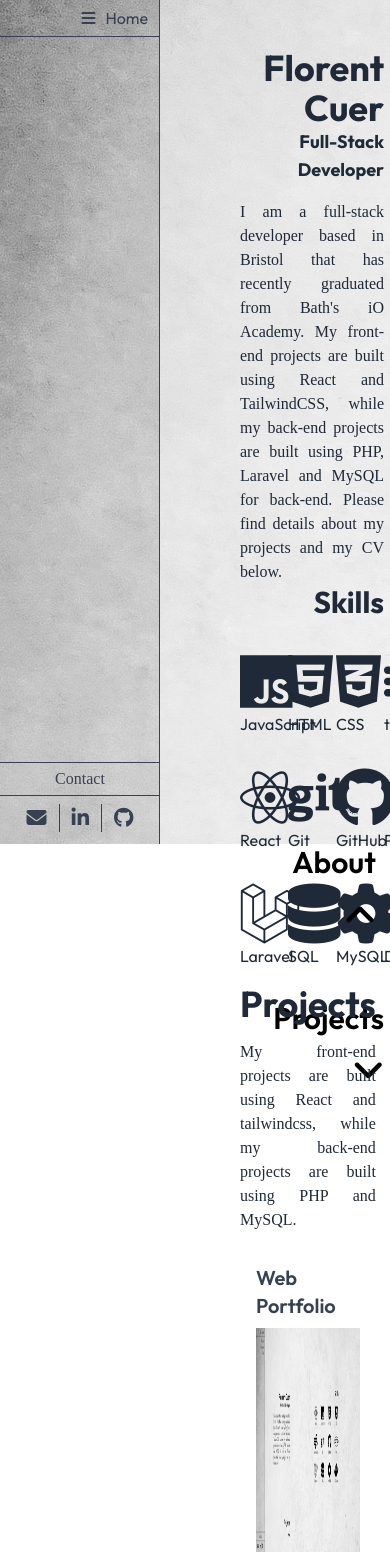
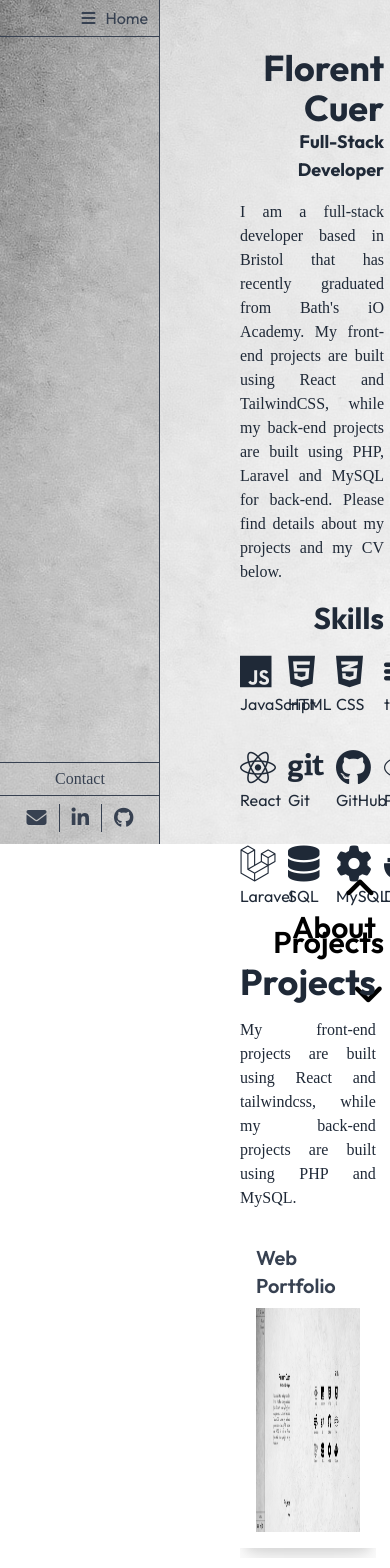
Before and after one commit to FloCRC/my-portfolio, a React (Vite) app: page / in a window 390 px wide. Shown: the top 1568 px of the page. Built offline with nearby package versions, Linux system fonts and the light colour scheme; a web font is replaced by a local one.

Commit message:
editted some responsive design on projects page

```diff
--- a/src/components/ProjectsGrid/index.jsx
+++ b/src/components/ProjectsGrid/index.jsx
@@ -2,7 +2,7 @@ export default function ProjectsGrid({ projects }) {
 
     return (
         <>
-            <div className="z-50 grid grid-cols-[repeat(auto-fill,minmax(425px,1fr))] gap-5 overflow-scroll w-full h-[660px] justify-items-center text-grey lg:grid-cols-1 lg:mt-4">
+            <div className="z-50 grid grid-cols-[repeat(auto-fill,minmax(425px,1fr))] gap-5 overflow-scroll w-full h-[660px] justify-items-center text-grey lg:grid-cols-1 lg:h-[330px]">
                 {projects.map(project =>
                     <a href={project.link}>
                         <div className="flex justify-center p-4 shadow-xl hover:shadow-inner">
--- a/src/components/Skills/index.jsx
+++ b/src/components/Skills/index.jsx
@@ -4,19 +4,19 @@ export default function Skills() {
         <>
             <div href="#home" className="text-grey2">
                 <h2 className="text-right font-bold text-3xl font-['Outfit']">Skills</h2>
-                <div className="grid grid-cols-4 gap-y-8 gap-x-12 py-8 text-center">
-                    <p className="font-['Outfit']"><i className="fa-brands fa-js text-6xl"></i><br />JavaScript</p>
-                    <p className="font-['Outfit']"><i className="fa-brands fa-html5 text-6xl"></i><br />HTML</p>
-                    <p className="font-['Outfit']"><i className="fa-brands fa-css3-alt text-6xl"></i><br />CSS</p>
-                    <p className="font-['Outfit']"><i className="fa-solid fa-wind text-6xl"></i><br />tailwindcss</p>
-                    <p className="font-['Outfit']"><i className="fa-brands fa-react text-6xl"></i><br />React</p>
-                    <p className="font-['Outfit']"><i className="fa-brands fa-git text-6xl"></i><br />Git</p>
-                    <p className="font-['Outfit']"><i className="fa-brands fa-github text-6xl"></i><br />GitHub</p>
-                    <p className="font-['Outfit']"><i className="fa-brands fa-php text-6xl"></i><br />PHP</p>
-                    <p className="font-['Outfit']"><i className="fa-brands fa-laravel text-6xl"></i><br />Laravel</p>
-                    <p className="font-['Outfit']"><i className="fa-solid fa-database text-6xl"></i><br />SQL</p>
-                    <p className="font-['Outfit']"><i className="fa-solid fa-gear text-6xl"></i><br />MySQL</p>
-                    <p className="font-['Outfit']"><i className="fa-brands fa-docker text-6xl"></i><br />Docker</p>
+                <div className="grid grid-cols-4 gap-y-8 gap-x-12 py-8 text-center lg:py-4">
+                    <p className="font-['Outfit']"><i className="fa-brands fa-js text-6xl lg:text-4xl"></i><br />JavaScript</p>
+                    <p className="font-['Outfit']"><i className="fa-brands fa-html5 text-6xl lg:text-4xl"></i><br />HTML</p>
+                    <p className="font-['Outfit']"><i className="fa-brands fa-css3-alt text-6xl lg:text-4xl"></i><br />CSS</p>
+                    <p className="font-['Outfit']"><i className="fa-solid fa-wind text-6xl lg:text-4xl"></i><br />tailwindcss</p>
+                    <p className="font-['Outfit']"><i className="fa-brands fa-react text-6xl lg:text-4xl"></i><br />React</p>
+                    <p className="font-['Outfit']"><i className="fa-brands fa-git text-6xl lg:text-4xl"></i><br />Git</p>
+                    <p className="font-['Outfit']"><i className="fa-brands fa-github text-6xl lg:text-4xl"></i><br />GitHub</p>
+                    <p className="font-['Outfit']"><i className="fa-brands fa-php text-6xl lg:text-4xl"></i><br />PHP</p>
+                    <p className="font-['Outfit']"><i className="fa-brands fa-laravel text-6xl lg:text-4xl"></i><br />Laravel</p>
+                    <p className="font-['Outfit']"><i className="fa-solid fa-database text-6xl lg:text-4xl"></i><br />SQL</p>
+                    <p className="font-['Outfit']"><i className="fa-solid fa-gear text-6xl lg:text-4xl"></i><br />MySQL</p>
+                    <p className="font-['Outfit']"><i className="fa-brands fa-docker text-6xl lg:text-4xl"></i><br />Docker</p>
                 </div>
             </div>
         </>
--- a/src/pages/HomePage/index.jsx
+++ b/src/pages/HomePage/index.jsx
@@ -6,20 +6,20 @@ export default function HomePage() {
     return (
         <>
             <div id="home" className="flex h-screen min-h-[640px]">
-                <div className="z-50 flex flex-col justify-between items-center w-[32rem] ml-80 pr-10 h-screen border-e border-gray-600 xl:ml-60 lg:hidden">
+                <div className="z-50 flex flex-col justify-between items-center w-[32rem] min-w-[260px] ml-80 pr-10 border-e border-gray-600 xl:ml-60 lg:hidden">
                     <About />
                 </div>
-                <div className="z-50 flex flex-col justify-center items-center px-10 w-full h-screen lg:hidden">
+                <div className="z-50 flex flex-col justify-center items-center px-10 w-full lg:hidden">
                     <Skills />
                 </div>
-                <div className="hidden z-50 items-center h-screen ml-60 mr-10 pr-10 border-e border-gray-600 flex-col justify-around lg:flex">
+                <div className="hidden z-50 items-center min-h-[700px] ml-60 mr-10 pr-10 border-e border-gray-600 flex-col justify-around lg:flex">
                     <div className="">
                         <About />
                     </div>
-                    <div className="">
+                    <div className="mt-4">
                         <Skills />
                     </div>
-                    <a href="#home" className="hidden flex-col w-full mb-12 text-gray-600 hover:text-blueGrey lg:flex">
+                    <a href="#projects" className="flex flex-col w-full mb-6 text-gray-600 hover:text-blueGrey">
                         <h1 className="w-full text-right font-semibold text-3xl font-['Outfit']">Projects</h1>
                         <p className="w-full pt-4 text-right text-4xl"><i className="fa-solid fa-angle-down"></i></p>
                     </a>
--- a/src/pages/ProjectsPage/index.jsx
+++ b/src/pages/ProjectsPage/index.jsx
@@ -6,24 +6,24 @@ export default function ProjectsPage({ projects }) {
     return (
         <>
             <div id="projects" className="flex h-screen min-h-[640px]">
-                <div className="z-50 flex flex-col justify-between items-center w-[32rem] ml-80 pr-10 h-screen border-e border-gray-600 xl:ml-60 lg:hidden">
+                <div className="z-50 flex flex-col justify-between items-center w-[32rem] min-w-[260px] ml-80 pr-10 border-e border-gray-600 xl:ml-60 lg:hidden">
                     <ProjectsAbout />
                 </div>
-                <div className="z-50 flex flex-col justify-center items-center px-10 w-full h-screen lg:hidden">
+                <div className="z-50 flex flex-col justify-center items-center px-10 w-full lg:hidden">
                     <ProjectsGrid projects={projects} />
                 </div>
-                <div className="hidden z-50 items-center h-screen ml-60 mr-10 pr-10 border-e border-gray-600 flex-col justify-around lg:flex">
-                    <a href="#home" className="hidden flex-col w-full mb-12 text-gray-600 hover:text-blueGrey lg:flex">
-                        <h1 className="w-full text-right font-semibold text-3xl font-['Outfit']">About</h1>
-                        <p className="w-full pt-4 text-right text-4xl"><i className="fa-solid fa-angle-up"></i></p>
+                <div className="hidden z-50 items-center min-h-[700px] ml-60 mr-10 pr-10 border-e border-gray-600 flex-col justify-around lg:flex">
+                    <a href="#home" className="flex flex-col w-full mt-6 text-gray-600 hover:text-blueGrey">
+                        <p className="w-full text-right text-4xl"><i className="fa-solid fa-angle-up"></i></p>
+                        <h1 className="w-full pb-4 text-right font-semibold text-3xl font-['Outfit']">About</h1>
                     </a>
                     <div className="">
                         <ProjectsAbout />
                     </div>
-                    <div className="w-full">
+                    <div className="w-full mt-4">
                         <ProjectsGrid projects={projects} />
                     </div>
-                    <a href="#projects" className="hidden flex-col w-full mb-12 text-gray-600 hover:text-blueGrey lg:flex">
+                    <a href="#projects" className="flex flex-col w-full mb-6 mt-3 text-gray-600 hover:text-blueGrey">
                         <h1 className="w-full text-right font-semibold text-3xl font-['Outfit']">Project 1</h1>
                         <p className="w-full pt-4 text-right text-4xl"><i className="fa-solid fa-angle-down"></i></p>
                     </a>
```
